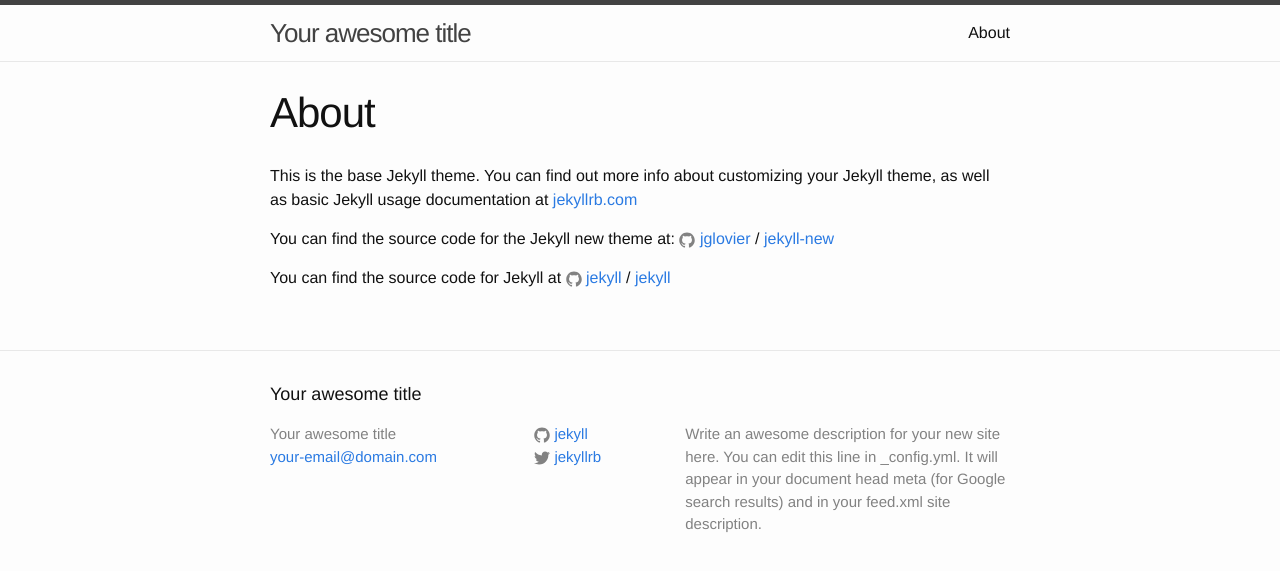
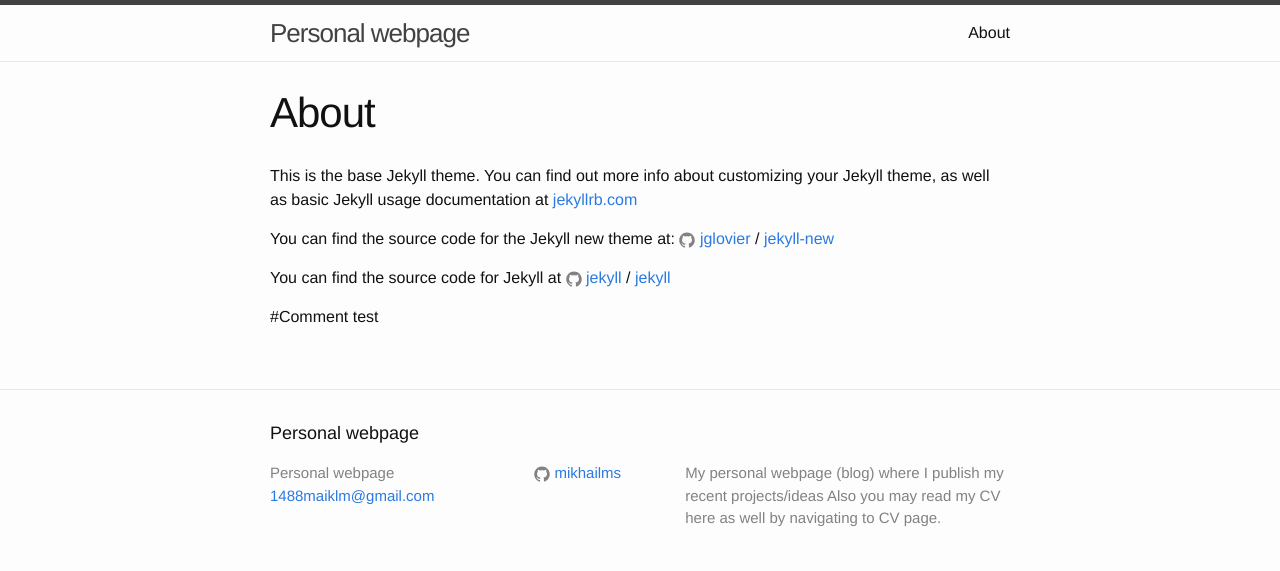
Before and after one commit to MikhailMS/mikhailms.github.io, a Jekyll site: the page built from about.md, in a window 1280 px wide. Shown: the top 571 px of the page. Built offline with Jekyll 4.4.1, drawn with Linux system fonts in a browser that asks for light colours.

Commit message:
first change

```diff
--- a/_config.yml
+++ b/_config.yml
@@ -1,21 +1,18 @@
 # Welcome to Jekyll!
-#
 # This config file is meant for settings that affect your whole blog, values
 # which you are expected to set up once and rarely need to edit after that.
 # For technical reasons, this file is *NOT* reloaded automatically when you use
 # 'jekyll serve'. If you change this file, please restart the server process.
 
 # Site settings
-title: Your awesome title
-email: your-email@domain.com
+title: Personal webpage
+email: 1488maiklm@gmail.com
 description: > # this means to ignore newlines until "baseurl:"
-  Write an awesome description for your new site here. You can edit this
-  line in _config.yml. It will appear in your document head meta (for
-  Google search results) and in your feed.xml site description.
+  My personal webpage (blog) where I publish my recent projects/ideas
+  Also you may read my CV here as well by navigating to CV page.
 baseurl: "" # the subpath of your site, e.g. /blog
-url: "http://yourdomain.com" # the base hostname & protocol for your site
-twitter_username: jekyllrb
-github_username:  jekyll
+url: "http://mikhailms.github.io"
+github_username:  mikhailms
 
 # Build settings
 markdown: kramdown
--- a/about.md
+++ b/about.md
@@ -13,3 +13,5 @@
 You can find the source code for Jekyll at
 {% include icon-github.html username="jekyll" %} /
 [jekyll](https://github.com/jekyll/jekyll)
+
+#Comment test
```
